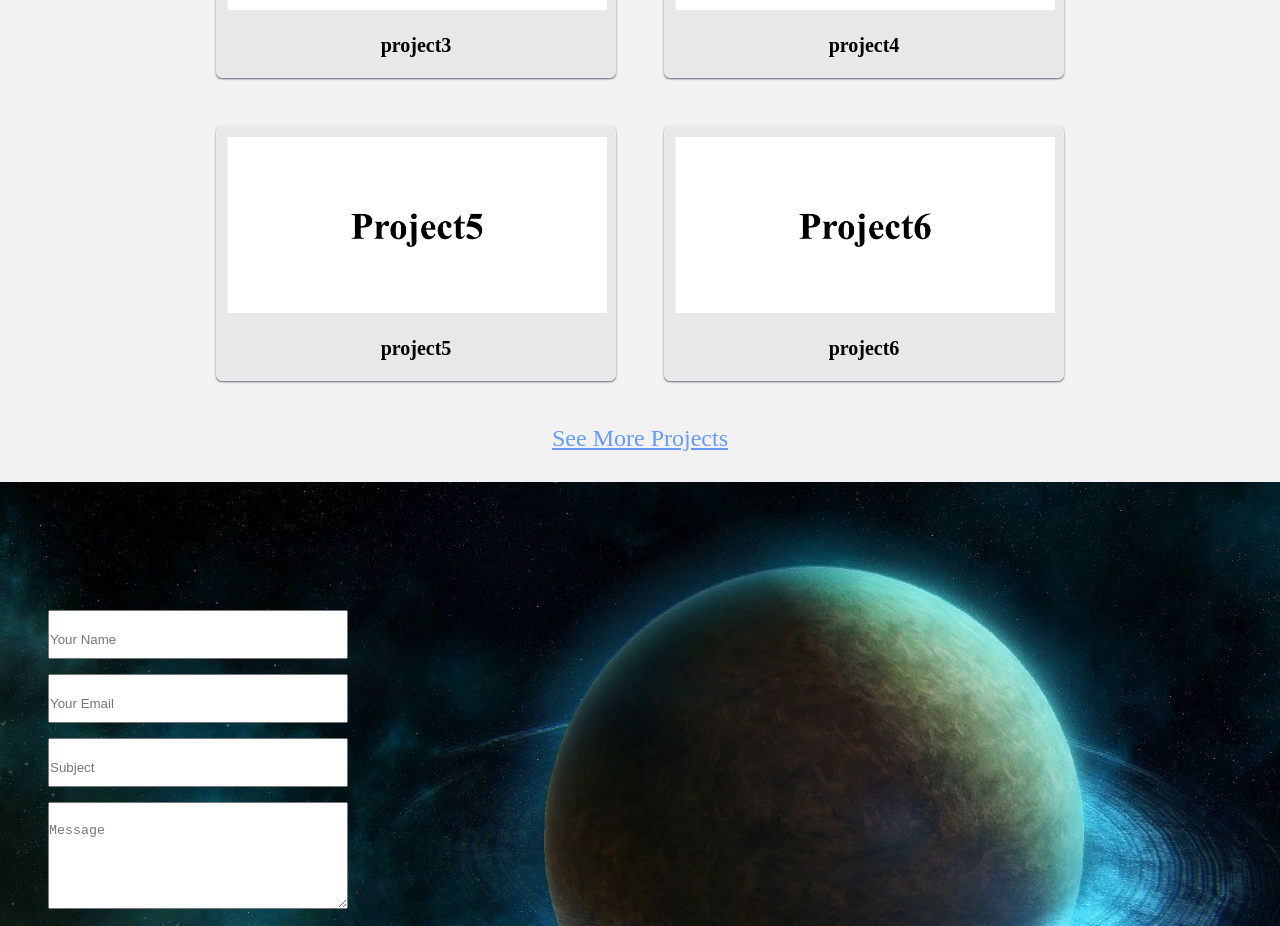
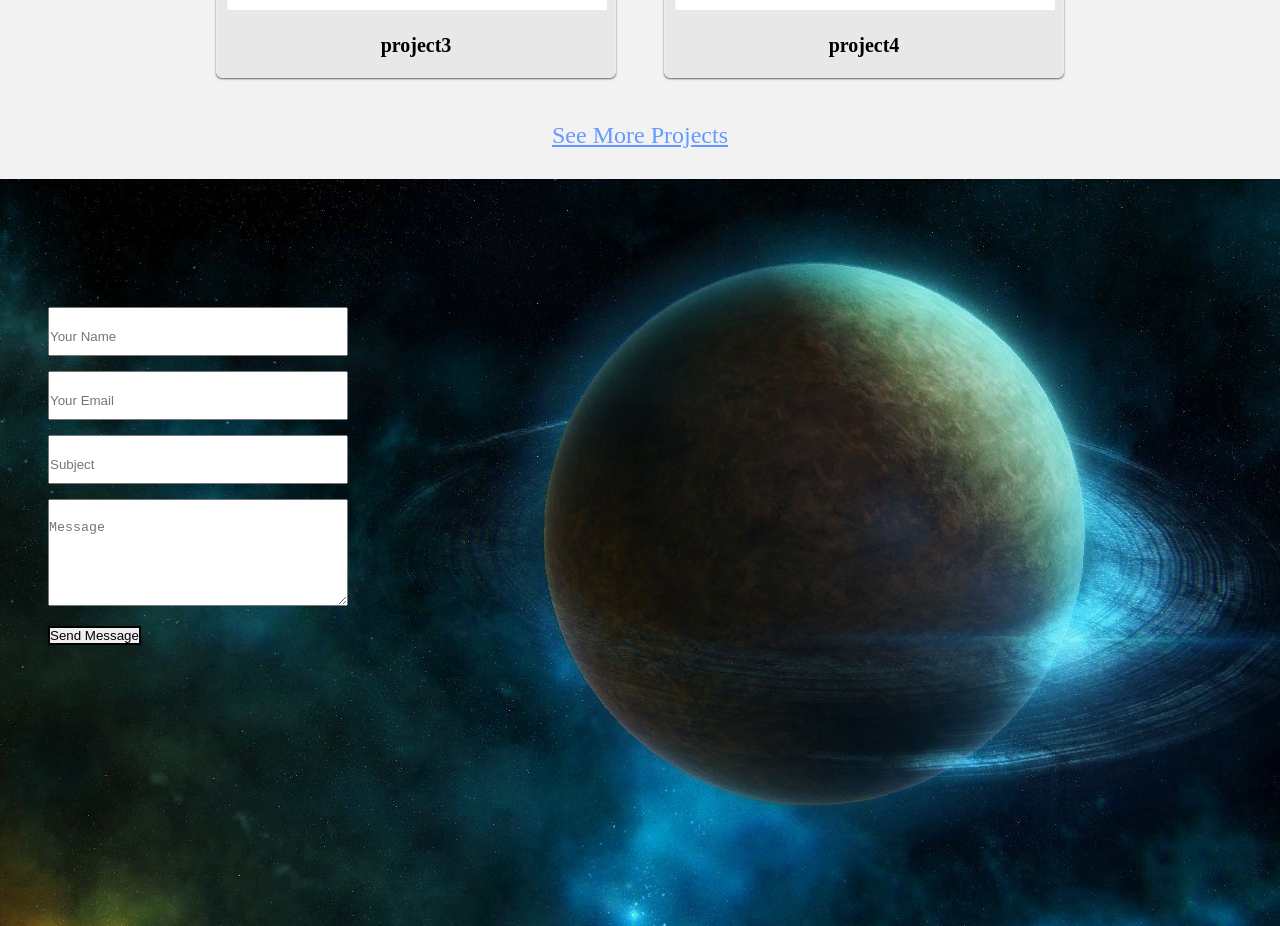
Before and after one commit to jr198868/ray_portfolio, a React (Create React App) app: page / in a window 1280 px wide. Shown: the part 3220-4146 px from the top of the page. Built offline with nearby package versions, Linux system fonts and the light colour scheme.

Commit message:
revise Readdme.md

```diff
--- a/src/components/myproject/Myproject.jsx
+++ b/src/components/myproject/Myproject.jsx
@@ -10,8 +10,8 @@ import poker from '../../assets/2021poker.png';
 import project2 from '../../assets/project2.png';
 import project3 from '../../assets/project3.png';
 import project4 from '../../assets/project4.png';
-import project5 from '../../assets/project5.png';
-import project6 from '../../assets/project6.png';
+// import project5 from '../../assets/project5.png';
+// import project6 from '../../assets/project6.png';
 
 class Techstack extends React.Component {
     render() {
@@ -166,8 +166,8 @@ class Blog extends React.Component {
                         <MyProject src={project2} href="" alt="project2">project2</MyProject>
                         <MyProject src={project3} href="" alt="project3">project3</MyProject>
                         <MyProject src={project4} href="" alt="project4">project4</MyProject>
-                        <MyProject src={project5} href="" alt="project5">project5</MyProject>
-                        <MyProject src={project6} href="" alt="project6">project6</MyProject>
+                        {/* <MyProject src={project5} href="" alt="project5">project5</MyProject>
+                        <MyProject src={project6} href="" alt="project6">project6</MyProject> */}
 
                     </MyProjectSection>
                     <ProjectParagraph>
```
Also changed, not shown: 2 other files (tests, documents, lock files or other folders).
